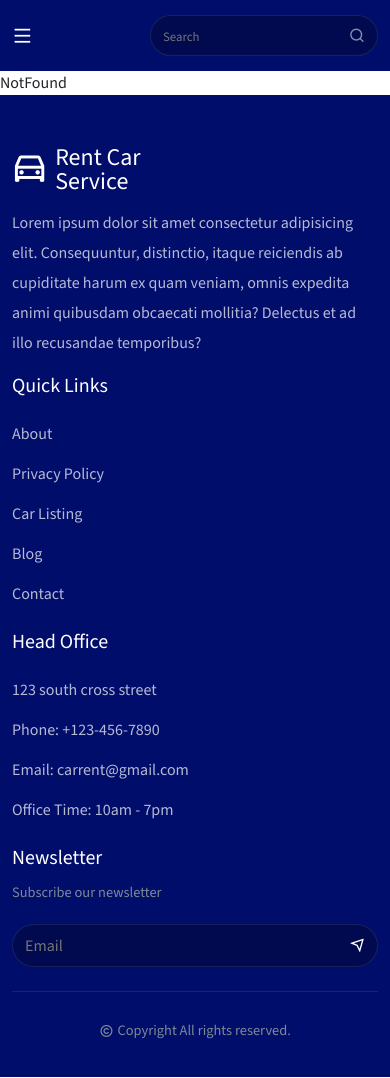
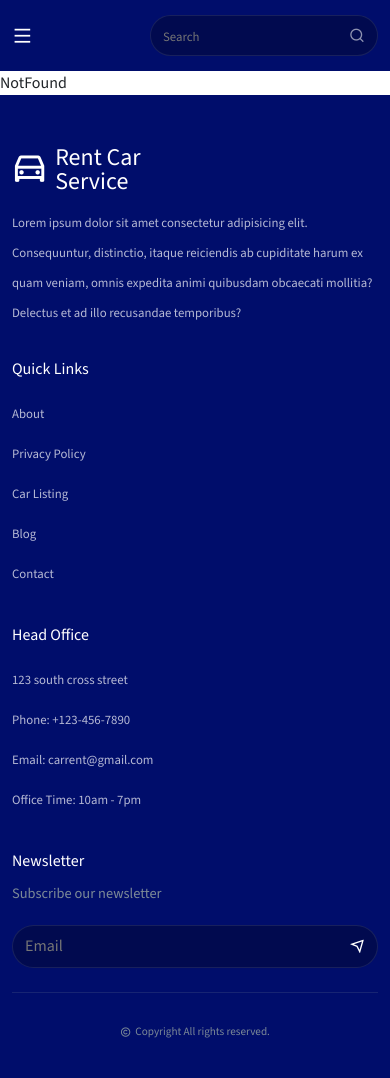
Before and after one commit to navanee1609/car-rent, a React (Create React App) app: page /contact in a window 390 px wide. Built offline with nearby package versions, Linux system fonts and the light colour scheme.

Commit message:
added responsive for footer

```diff
--- a/src/styles/Footer.css
+++ b/src/styles/Footer.css
@@ -74,3 +74,30 @@
   .footer__bottom {
     border-top: 1px solid #7c8a972f;
   }
+
+
+  /* responsive screen */
+
+
+  @media only screen and (max-width: 768px) {
+    .footer__logo-content {
+      font-size: 0.8rem;
+    }
+
+    .quick__link,
+    .office__info {
+      font-size: 0.8rem;
+      line-height: 1.5rem;
+    }
+
+    .footer__link-title {
+      font-size: 1rem;
+      margin-top: 15px;
+    }
+
+    .footer__bottom p {
+      font-size: 0.7rem;
+    }
+
+
+  }
```
